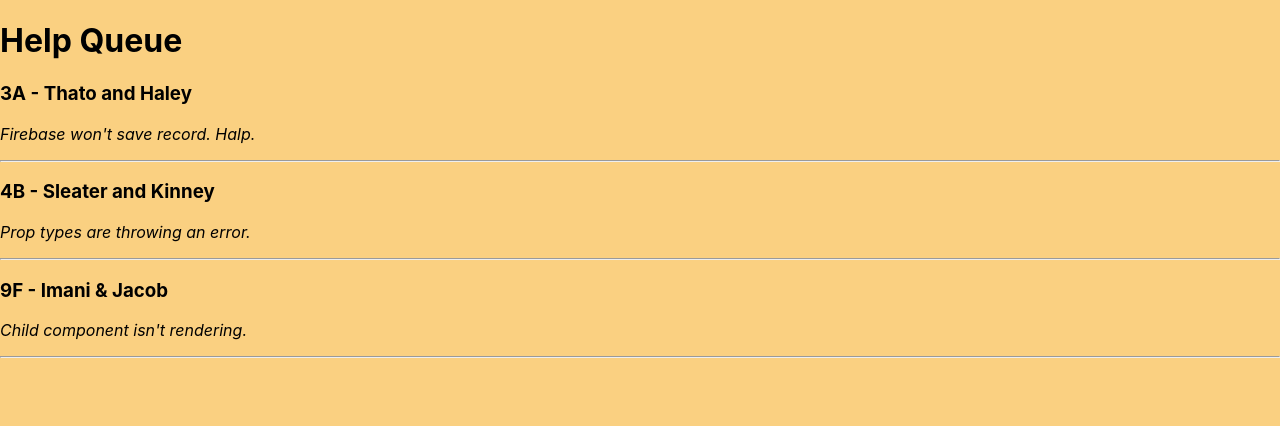
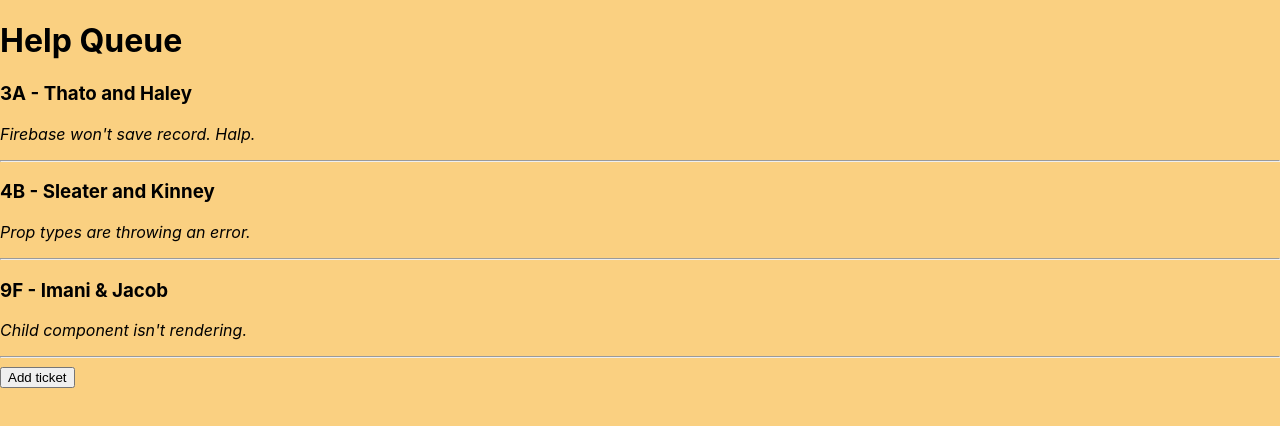
Before and after one commit to KeturahDev/help-queue-state, a React app: page / in a window 1280 px wide. Shown: the top 426 px of the page. Built offline with nearby package versions, Linux system fonts and the light colour scheme.

Commit message:
create toggle button to go back and forth from list to form.
Co-authored-by: Rachel Schieferstein <violenza@gmail.com>
Co-authored-by: Hristo Dzhambov <dzhambov@hotmail.com>

```diff
--- a/src/components/TicketControl.js
+++ b/src/components/TicketControl.js
@@ -10,16 +10,26 @@
     };
   }
 
+  handleClick = () => {
+    this.setState(prevState => ({
+      formVisibleOnPage: !prevState.formVisibleOnPage
+    }));
+  }
+
   render(){
     let currentlyVisibleState = null;
+    let buttontext = null;
     if (this.state.formVisibleOnPage){
       currentlyVisibleState = <NewTicketForm/>
+      buttontext = "Return to list"
     } else {
       currentlyVisibleState = <TicketList/>
+      buttontext = "Add ticket"
     }
     return(
       <React.Fragment>
         {currentlyVisibleState}
+        <button onClick={this.handleClick}>{buttontext}</button>
       </React.Fragment>
     );
   }
```
